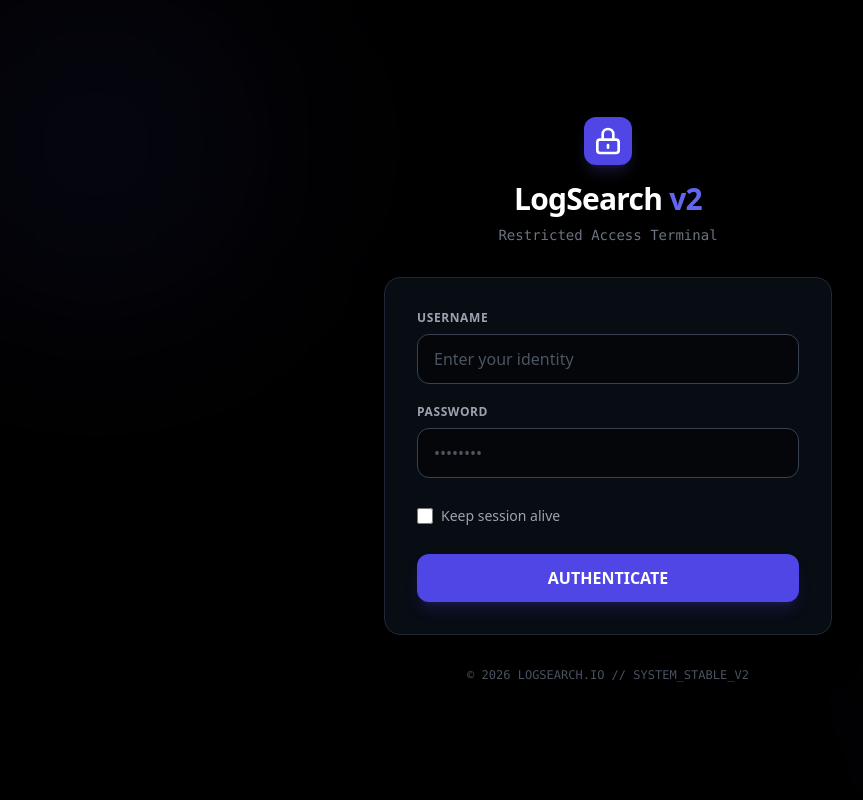
After one commit to LutviP19/php-microdata, a PHP site: template views/login.php in a window 1280 px wide. The commit adds this page. Shown: the whole page, without its empty margins (32-895 px from the left). Run offline with PHP 8.4, Linux system fonts and the light colour scheme; the template is opened without the code that fills it, so the values that code supplies are empty; some libraries are stand-ins or nearby versions.

Commit message:
views: userMenu,login

```diff
--- a/config/app.php
+++ b/config/app.php
@@ -1,4 +1,9 @@
 <?php
+
+/**
+ *  @author LutviP19 <lutvip19@gmail.com>
+ *  main app configurations
+ */
 
 if (!defined('BASEPATH')) {
     define('BASEPATH', str_replace('/config', '', __DIR__));
--- /dev/null
+++ b/views/login.php
@@ -0,0 +1,158 @@
+<!DOCTYPE html>
+<html lang="id" class="h-full">
+<head>
+    <meta charset="UTF-8">
+    <meta name="viewport" content="width=device-width, initial-scale=1.0">
+    <title>Login | LogSearch Terminal</title>
+    <script src="https://cdn.tailwindcss.com"></script>
+    <script defer src="https://unpkg.com/alpinejs@3.x.x/dist/cdn.min.js"></script>
+    <script src="https://unpkg.com/htmx.org@1.9.10"></script>
+
+    <style>
+        [x-cloak] { display: none !important; }
+        .htmx-indicator { display: none; }
+        .htmx-request .htmx-indicator { display: inline; }
+        .htmx-request.btn-content { display: none; }
+    </style>
+</head>
+<body class="h-full bg-black text-gray-100 font-sans selection:bg-indigo-500/30">
+
+    <div class="min-h-screen flex items-center justify-center relative overflow-hidden px-4">
+        <div class="absolute top-0 -left-4 w-72 h-72 bg-indigo-900/20 rounded-full blur-[120px]"></div>
+        <div class="absolute bottom-0 -right-4 w-72 h-72 bg-purple-900/20 rounded-full blur-[120px]"></div>
+
+        <div class="max-w-md w-full space-y-8 relative" x-data="{ showError: false, errorMessage: '' }">
+
+            <div class="text-center">
+                <div class="mx-auto h-12 w-12 bg-indigo-600 rounded-xl flex items-center justify-center mb-4 shadow-lg shadow-indigo-500/20">
+                    <svg class="h-8 w-8 text-white" fill="none" stroke="currentColor" viewBox="0 0 24 24">
+                        <path stroke-linecap="round" stroke-linejoin="round" stroke-width="2" d="M12 15v2m-6 4h12a2 2 0 002-2v-6a2 2 0 00-2-2H6a2 2 0 00-2 2v6a2 2 0 002 2zm10-10V7a4 4 0 00-8 0v4h8z" />
+                    </svg>
+                </div>
+                <h2 class="text-3xl font-bold tracking-tight text-white">LogSearch <span class="text-indigo-500">v2</span></h2>
+                <p class="mt-2 text-sm text-gray-500 font-mono">Restricted Access Terminal</p>
+            </div>
+
+            <div class="bg-gray-900/50 backdrop-blur-xl border border-gray-800 p-8 rounded-2xl shadow-2xl">
+
+                <div id="response-message"
+                     x-show="showError"
+                     x-cloak
+                     class="mb-6 p-3 rounded-lg bg-red-900/20 border border-red-800/50 text-red-400 text-sm flex items-center">
+                    <svg class="w-5 h-5 mr-2" fill="currentColor" viewBox="0 0 20 20"><path fill-rule="evenodd" d="M18 10a8 8 0 11-16 0 8 8 0 0116 0zm-7 4a1 1 0 11-2 0 1 1 0 012 0zm-1-9a1 1 0 00-1 1v4a1 1 0 102 0V6a1 1 0 00-1-1z" clip-rule="evenodd"></path></svg>
+                    <span x-text="errorMessage"></span>
+                </div>
+
+                <form hx-post="/auth/login"
+                      hx-target="#response-message"
+                      hx-swap="innerHTML"
+                      hx-on::before-request="showError = false"
+                      hx-on::after-request="if(event.detail.xhr.status !== 200) { showError = true; errorMessage = event.detail.xhr.responseText; } else { window.location.href = '/dashboard' }"
+                      class="space-y-5">
+
+                    <div>
+                        <label class="block text-xs font-semibold text-gray-400 uppercase tracking-wider mb-2">Username</label>
+                        <input type="text" name="username" required
+                               class="w-full bg-black/50 border border-gray-700 rounded-xl px-4 py-3 text-white placeholder-gray-600 focus:outline-none focus:ring-2 focus:ring-indigo-500/50 focus:border-indigo-500 transition-all"
+                               placeholder="Enter your identity">
+                    </div>
+
+                    <div>
+                        <label class="block text-xs font-semibold text-gray-400 uppercase tracking-wider mb-2">Password</label>
+                        <input type="password" name="password" required
+                               class="w-full bg-black/50 border border-gray-700 rounded-xl px-4 py-3 text-white placeholder-gray-600 focus:outline-none focus:ring-2 focus:ring-indigo-500/50 focus:border-indigo-500 transition-all"
+                               placeholder="••••••••">
+                    </div>
+
+                    <div class="flex items-center justify-between py-2">
+                        <label class="flex items-center text-sm text-gray-400 cursor-pointer">
+                            <input type="checkbox" class="w-4 h-4 rounded border-gray-700 bg-black text-indigo-600 focus:ring-offset-gray-900">
+                            <span class="ml-2">Keep session alive</span>
+                        </label>
+                    </div>
+
+                    <button type="submit"
+                            class="w-full bg-indigo-600 hover:bg-indigo-500 text-white font-bold py-3 rounded-xl transition-all duration-200 transform active:scale-[0.98] shadow-lg shadow-indigo-600/20 flex items-center justify-center">
+                        <span class="htmx-indicator mr-2">
+                            <svg class="animate-spin h-5 w-5 text-white" xmlns="http://www.w3.org/2000/svg" fill="none" viewBox="0 0 24 24">
+                                <circle class="opacity-25" cx="12" cy="12" r="10" stroke="currentColor" stroke-width="4"></circle>
+                                <path class="opacity-75" fill="currentColor" d="M4 12a8 8 0 018-8V0C5.373 0 0 5.373 0 12h4zm2 5.291A7.962 7.962 0 014 12H0c0 3.042 1.135 5.824 3 7.938l3-2.647z"></path>
+                            </svg>
+                        </span>
+                        <span>AUTHENTICATE</span>
+                    </button>
+                </form>
+            </div>
+
+            <p class="text-center text-xs text-gray-600 font-mono">
+                &copy; 2026 LOGSEARCH.IO // SYSTEM_STABLE_V2
+            </p>
+        </div>
+
+        <!-- <div class="min-h-screen flex items-center justify-center bg-black px-4">
+            <div class="max-w-md w-full space-y-8 bg-gray-900/50 p-10 rounded-2xl border border-gray-800 backdrop-blur-sm shadow-2xl">
+
+                <div class="text-center">
+                    <div class="mx-auto h-12 w-12 bg-indigo-600 rounded-xl flex items-center justify-center mb-4 shadow-lg shadow-indigo-500/20">
+                        <svg class="h-8 w-8 text-white" fill="none" stroke="currentColor" viewBox="0 0 24 24">
+                            <path stroke-linecap="round" stroke-linejoin="round" stroke-width="2" d="M12 15v2m-6 4h12a2 2 0 002-2v-6a2 2 0 00-2-2H6a2 2 0 00-2 2v6a2 2 0 002 2zm10-10V7a4 4 0 00-8 0v4h8z" />
+                        </svg>
+                    </div>
+                    <h2 class="text-3xl font-extrabold text-white tracking-tight">LogSearch Access</h2>
+                    <p class="mt-2 text-sm text-gray-400">Enter your credentials to access the terminal</p>
+                </div>
+
+                <div id="login-error" class="hidden bg-red-900/20 border border-red-800 text-red-400 px-4 py-3 rounded-lg text-sm">
+                </div>
+
+                <form class="mt-8 space-y-6"
+                      hx-post="/auth/login"
+                      hx-target="#login-error"
+                      hx-swap="innerHTML"
+                      hx-on::after-request="if(event.detail.xhr.status === 200) window.location.href = '/dashboard'">
+
+                    <div class="space-y-4">
+                        <div>
+                            <label for="username" class="block text-sm font-medium text-gray-400 mb-1">Username</label>
+                            <input id="username" name="username" type="text" required
+                                   class="w-full bg-gray-800 border border-gray-700 text-white rounded-lg px-4 py-3 focus:outline-none focus:ring-2 focus:ring-indigo-500 focus:border-transparent transition placeholder-gray-500"
+                                   placeholder="admin_core">
+                        </div>
+                        <div>
+                            <label for="password" class="block text-sm font-medium text-gray-400 mb-1">Password</label>
+                            <input id="password" name="password" type="password" required
+                                   class="w-full bg-gray-800 border border-gray-700 text-white rounded-lg px-4 py-3 focus:outline-none focus:ring-2 focus:ring-indigo-500 focus:border-transparent transition placeholder-gray-500"
+                                   placeholder="••••••••">
+                        </div>
+                    </div>
+
+                    <div class="flex items-center justify-between">
+                        <div class="flex items-center">
+                            <input id="remember-me" name="remember-me" type="checkbox"
+                                   class="h-4 w-4 bg-gray-800 border-gray-700 text-indigo-600 rounded focus:ring-indigo-500 focus:ring-offset-gray-900">
+                            <label for="remember-me" class="ml-2 block text-sm text-gray-400">Remember session</label>
+                        </div>
+                    </div>
+
+                    <button type="submit"
+                            class="group relative w-full flex justify-center py-3 px-4 border border-transparent text-sm font-bold rounded-lg text-white bg-indigo-600 hover:bg-indigo-700 focus:outline-none focus:ring-2 focus:ring-offset-2 focus:ring-indigo-500 transition-all duration-200 shadow-lg shadow-indigo-500/20">
+                        <span class="absolute left-0 inset-y-0 flex items-center pl-3">
+                            <svg class="htmx-indicator animate-spin h-5 w-5 text-indigo-300" xmlns="http://www.w3.org/2000/svg" fill="none" viewBox="0 0 24 24">
+                                <circle class="opacity-25" cx="12" cy="12" r="10" stroke="currentColor" stroke-width="4"></circle>
+                                <path class="opacity-75" fill="currentColor" d="M4 12a8 8 0 018-8V0C5.373 0 0 5.373 0 12h4zm2 5.291A7.962 7.962 0 014 12H0c0 3.042 1.135 5.824 3 7.938l3-2.647z"></path>
+                            </svg>
+                        </span>
+                        AUTHENTICATE
+                    </button>
+                </form>
+
+                <p class="text-center text-xs text-gray-600 font-mono">
+                    SECURE ACCESS TERMINAL v2.0.26
+                </p>
+            </div>
+        </div> -->
+
+    </div>
+
+</body>
+</html>
```
Also changed, not shown: app/Helpers/helpers.php (+16 -0 lines), public/index.php (+9 -2 lines), static/logout.php (added, +28 -0 lines), views/index.php (+113 -2 lines).
